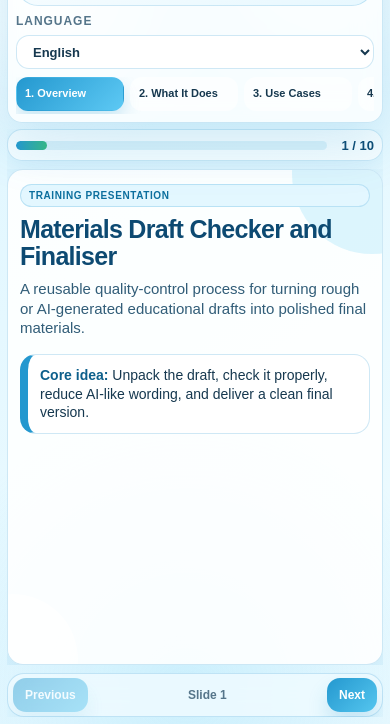
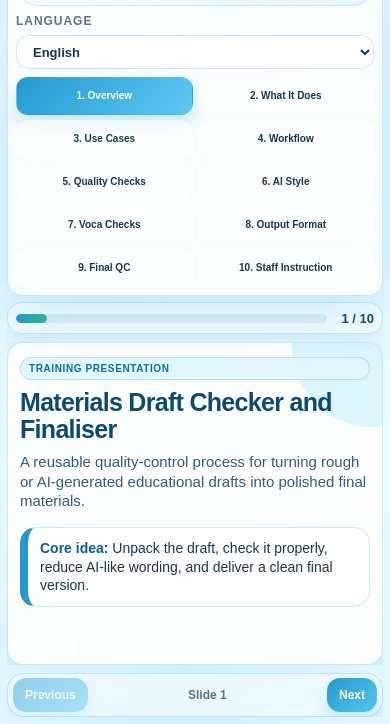
Before and after one commit to betterfuture2025/Materials-Draft-Checker, a plain HTML site: page index.html in a window 390 px wide. Shown: the part 120-844 px from the top of the page. Drawn offline with Linux system fonts and the light colour scheme.

Commit message:
Add files via upload

```diff
--- a/index.html
+++ b/index.html
@@ -160,8 +160,8 @@
       .tools{display:block;}
       .select-wrap label{display:none;}
       select{height:38px;border-radius:13px;font-size:14px;}
-      .nav{display:flex;gap:6px;overflow-x:auto;overflow-y:hidden;max-height:44px;padding:0 0 3px 0;}
-      .nav button{min-width:124px;height:38px;min-height:38px;font-size:12px;white-space:nowrap;overflow:hidden;text-overflow:ellipsis;padding:8px 10px;border-radius:12px;}
+      .nav{display:grid;grid-template-columns:repeat(3,minmax(0,1fr));gap:6px;overflow:visible;max-height:none;padding:0;}
+      .nav button{min-width:0;width:100%;height:auto;min-height:42px;font-size:11px;white-space:normal;overflow:visible;text-overflow:clip;padding:8px 6px;border-radius:12px;line-height:1.18;text-align:center;display:flex;align-items:center;justify-content:center;}
       .main{height:auto;min-height:0;flex:1;gap:8px;overflow:hidden;}
       .topbar{height:36px;min-height:36px;padding:7px 10px;border-radius:15px;display:flex;flex-direction:row;align-items:center;}
       .counter{font-size:13px;}
@@ -195,8 +195,8 @@
       .badge{font-size:9px;padding:5px 7px;}
       .brand h1{font-size:15px;}
       select{height:34px;font-size:13px;}
-      .nav{max-height:38px;}
-      .nav button{min-width:108px;height:34px;min-height:34px;font-size:11px;padding:7px 8px;}
+      .nav{grid-template-columns:repeat(2,minmax(0,1fr));gap:5px;}
+      .nav button{min-width:0;height:auto;min-height:38px;font-size:10px;padding:6px 5px;line-height:1.15;}
       .topbar{height:32px;min-height:32px;padding:6px 8px;}
       .slide{padding:14px 12px;border-radius:16px;}
       h2{font-size:25px;margin-bottom:10px;}
```
Also changed, not shown: og_image.png (added).
